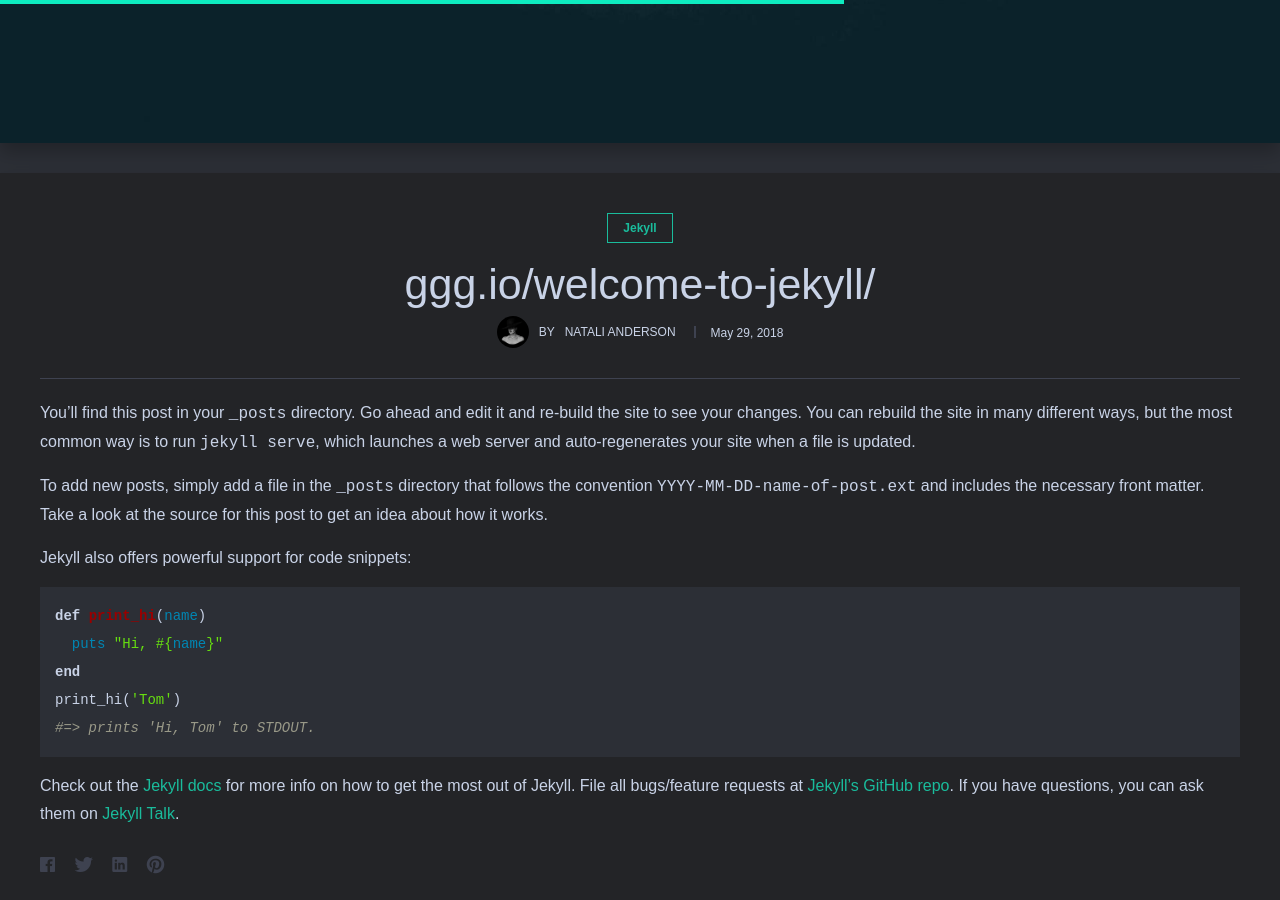
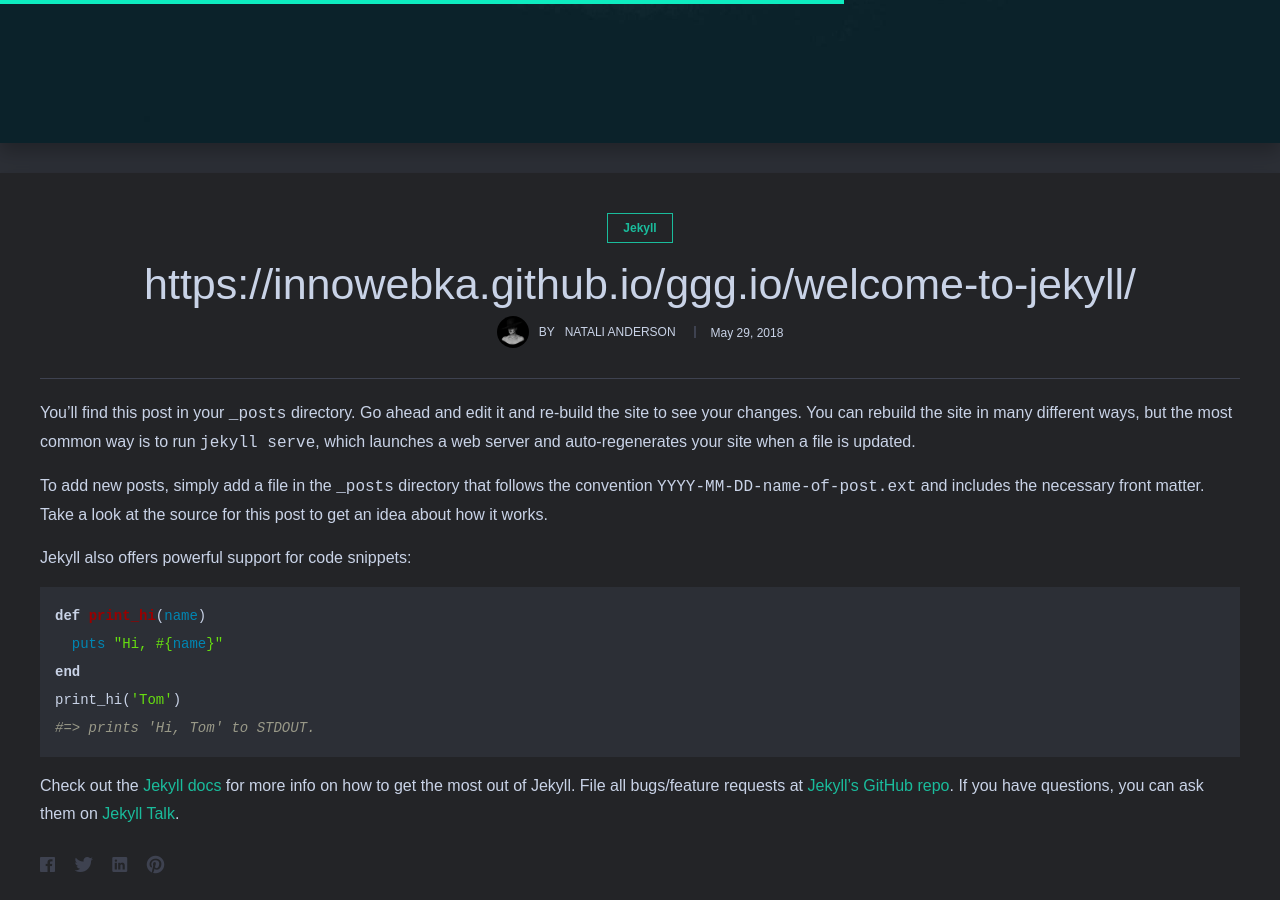
Before and after one commit to innowebka/34, a Jekyll site: the page built from _posts/2018-05-29-welcome-to-jekyll.markdown, in a window 1280 px wide and 900 px high, scrolled down 607 px. Built offline with Jekyll 4.4.1, drawn with Linux system fonts in a browser that asks for light colours; nearby versions of some CDN libraries; library files that are not in the unit come from our copies; comment, search, counter and statistics services are not loaded; some of the changed lines change nothing that is shown.

Commit message:
Update 2018-05-29-welcome-to-jekyll.markdown

```diff
--- a/_posts/2018-05-29-welcome-to-jekyll.markdown
+++ b/_posts/2018-05-29-welcome-to-jekyll.markdown
@@ -1,6 +1,6 @@
 ---
 layout: post
-title:  ggg.io/welcome-to-jekyll/
+title:  https://innowebka.github.io/ggg.io/welcome-to-jekyll/
 date:   2018-05-29 18:05:55 +0300
 image:  11.jpg
 tags:   [Jekyll]
```
